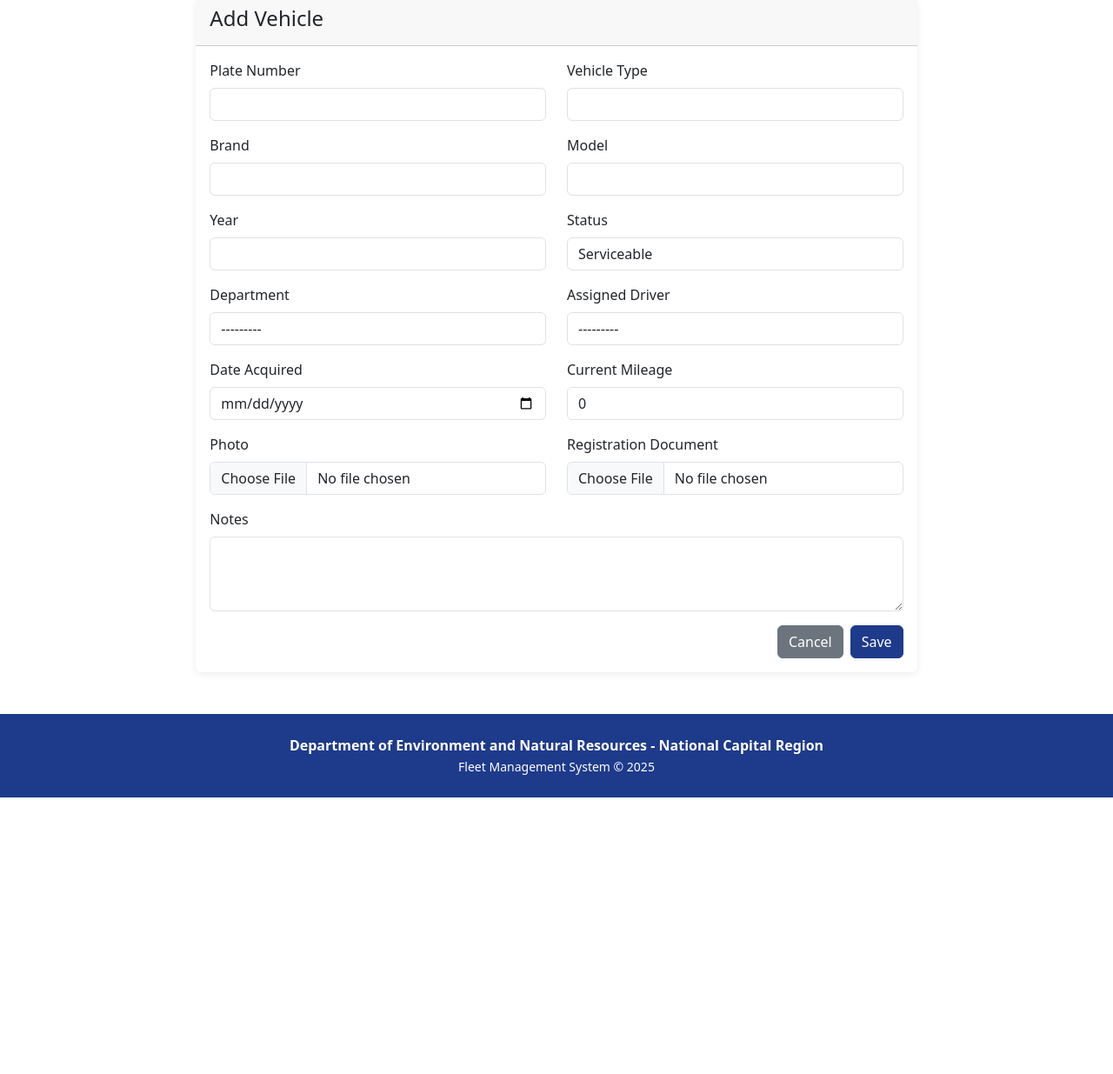
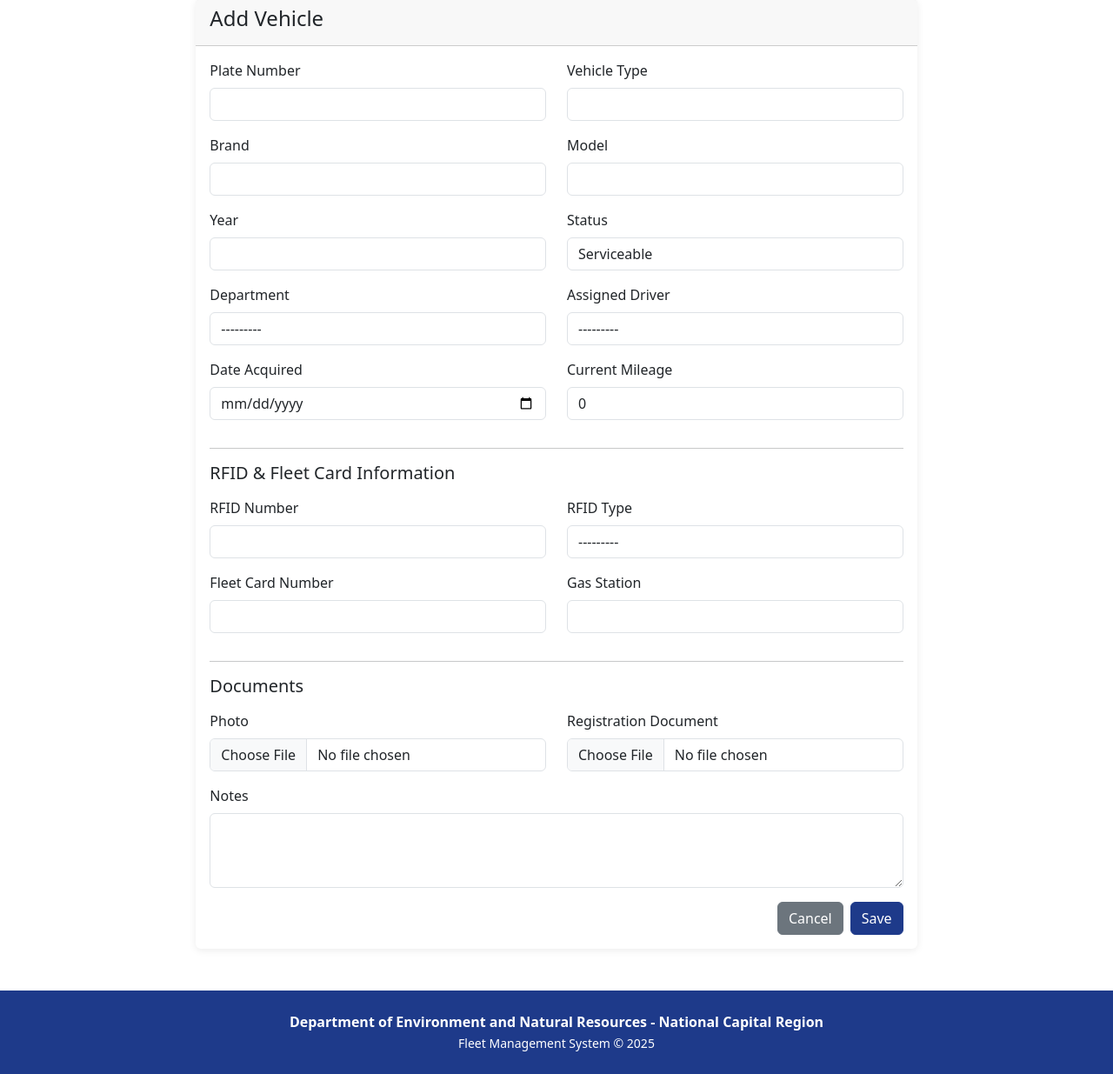
Before and after one commit to cursorprojects/DENR_NCR_FMS, a Django app: page /fleet/vehicles/add/ in a window 1280 px wide. Shown: the part 91-1326 px from the top of the page at 87% size. Before the commit the page ends 1008 px from the top, so only its background shows below. Run offline with Django 4.2, Linux system fonts and the light colour scheme; the visitor is signed in with stand-in values (Sample User, id 1); data that the repository does not hold is empty.

Commit message:
added fleet and rfid

```diff
--- a/core/forms.py
+++ b/core/forms.py
@@ -11,7 +11,8 @@ class VehicleForm(forms.ModelForm):
         fields = [
             'plate_number', 'vehicle_type', 'model', 'brand', 'year',
             'department', 'assigned_driver', 'status', 'date_acquired',
-            'current_mileage', 'photo', 'registration_document', 'notes'
+            'current_mileage', 'rfid_number', 'rfid_type', 'fleet_card_number',
+            'gas_station', 'photo', 'registration_document', 'notes'
         ]
         widgets = {
             'plate_number': forms.TextInput(attrs={'class': 'form-control'}),
@@ -24,6 +25,10 @@ class VehicleForm(forms.ModelForm):
             'status': forms.Select(attrs={'class': 'form-control'}),
             'date_acquired': forms.DateInput(attrs={'class': 'form-control', 'type': 'date'}),
             'current_mileage': forms.NumberInput(attrs={'class': 'form-control'}),
+            'rfid_number': forms.TextInput(attrs={'class': 'form-control'}),
+            'rfid_type': forms.Select(attrs={'class': 'form-control'}),
+            'fleet_card_number': forms.TextInput(attrs={'class': 'form-control'}),
+            'gas_station': forms.TextInput(attrs={'class': 'form-control'}),
             'photo': forms.FileInput(attrs={'class': 'form-control'}),
             'registration_document': forms.FileInput(attrs={'class': 'form-control'}),
             'notes': forms.Textarea(attrs={'class': 'form-control', 'rows': 3}),
--- a/core/models.py
+++ b/core/models.py
@@ -104,6 +104,11 @@ class Vehicle(models.Model):
         ('Unserviceable', 'Unserviceable'),
     ]
 
+    RFID_TYPE_CHOICES = [
+        ('Autosweep', 'Autosweep'),
+        ('Easytrip', 'Easytrip'),
+    ]
+
     plate_number = models.CharField(max_length=50, unique=True)
     vehicle_type = models.CharField(max_length=100)
     model = models.CharField(max_length=100)
@@ -118,6 +123,11 @@ class Vehicle(models.Model):
     current_mileage = models.IntegerField(default=0)
     photo = models.ImageField(upload_to='vehicles/', blank=True, null=True)
     registration_document = models.FileField(upload_to='documents/', blank=True, null=True)
+    # RFID and Fleet Card Information
+    rfid_number = models.CharField(max_length=100, blank=True, verbose_name='RFID Number')
+    rfid_type = models.CharField(max_length=20, choices=RFID_TYPE_CHOICES, blank=True, null=True, verbose_name='RFID Type')
+    fleet_card_number = models.CharField(max_length=100, blank=True, verbose_name='Fleet Card Number')
+    gas_station = models.CharField(max_length=200, blank=True, verbose_name='Gas Station')
     notes = models.TextField(blank=True)
     created_at = models.DateTimeField(auto_now_add=True)
     updated_at = models.DateTimeField(auto_now=True)
--- a/templates/core/vehicle_form.html
+++ b/templates/core/vehicle_form.html
@@ -63,6 +63,30 @@
                             {{ form.current_mileage }}
                         </div>
                     </div>
+                    <hr>
+                    <h5 class="mb-3">RFID & Fleet Card Information</h5>
+                    <div class="row">
+                        <div class="col-md-6 mb-3">
+                            <label class="form-label">RFID Number</label>
+                            {{ form.rfid_number }}
+                        </div>
+                        <div class="col-md-6 mb-3">
+                            <label class="form-label">RFID Type</label>
+                            {{ form.rfid_type }}
+                        </div>
+                    </div>
+                    <div class="row">
+                        <div class="col-md-6 mb-3">
+                            <label class="form-label">Fleet Card Number</label>
+                            {{ form.fleet_card_number }}
+                        </div>
+                        <div class="col-md-6 mb-3">
+                            <label class="form-label">Gas Station</label>
+                            {{ form.gas_station }}
+                        </div>
+                    </div>
+                    <hr>
+                    <h5 class="mb-3">Documents</h5>
                     <div class="row">
                         <div class="col-md-6 mb-3">
                             <label class="form-label">Photo</label>
```
Also changed, not shown: templates/core/vehicle_detail.html (+30 -2 lines), core/migrations/0008_vehicle_fleet_card_number_vehicle_gas_station_and_more.py (added).
